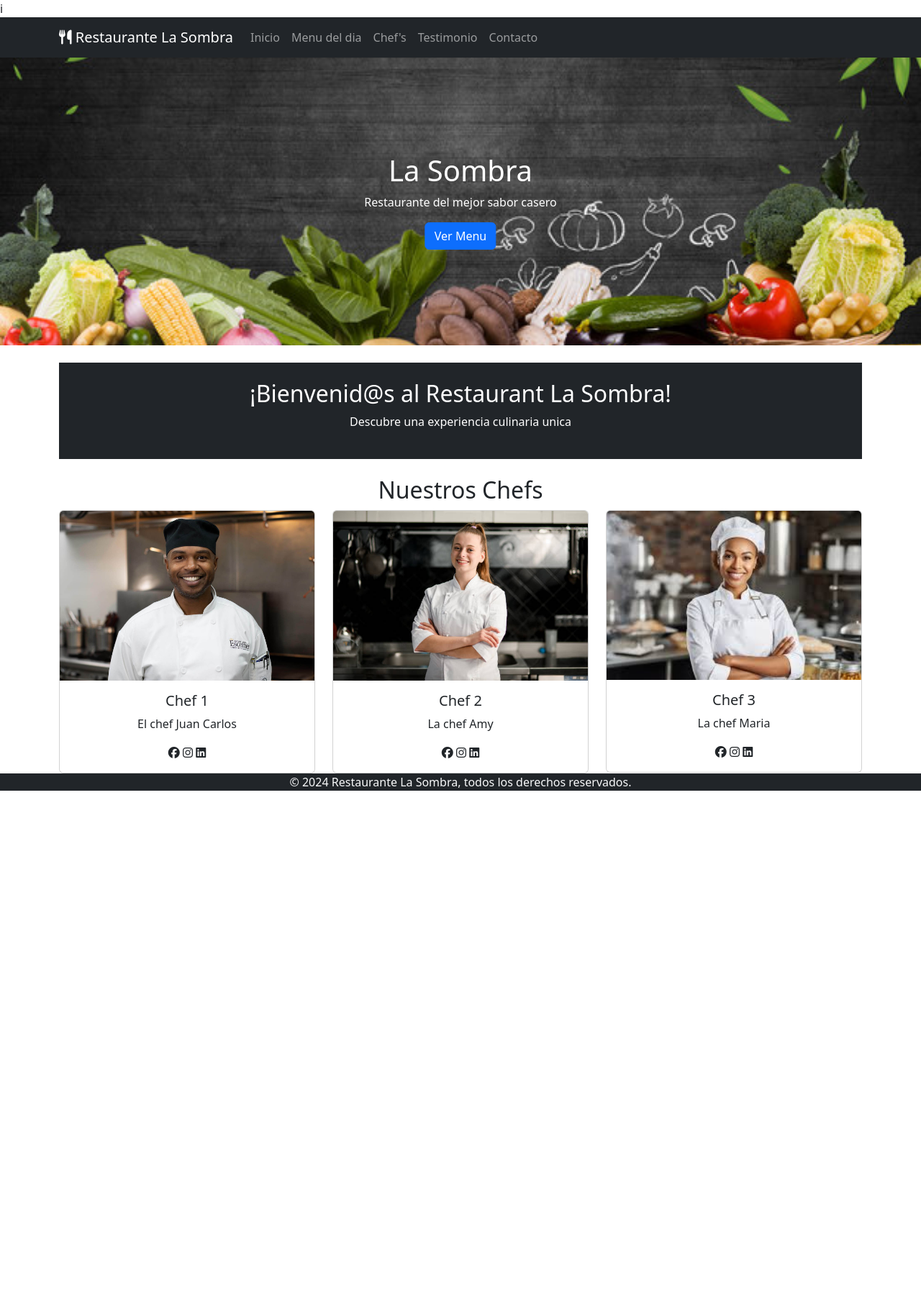
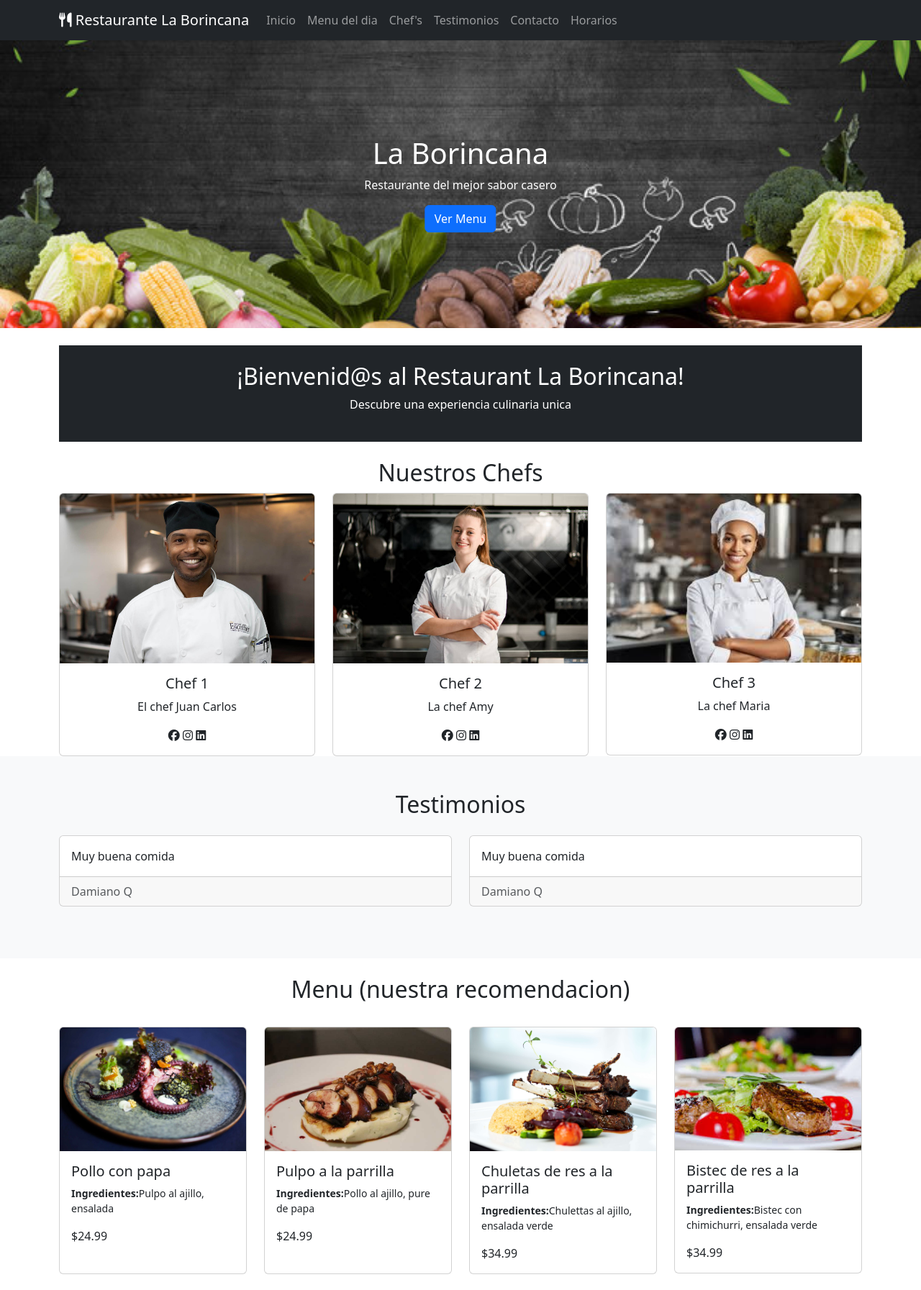
Before and after one commit to Swus1978/Restaurante, a PHP site: page / in a window 1280 px wide. Shown: the top 1793 px of the page at 72% size. Before the commit the page ends 1099 px from the top, so only its background shows below. Run offline with PHP 8.4, Linux system fonts and the light colour scheme.

Commit message:
updatting my files

```diff
--- a/index.php
+++ b/index.php
@@ -1,7 +1,7 @@
-i<!doctype html>
+<!doctype html>
 <html lang="en">
     <head>
-        <title>Title</title>
+        <title>Restaurante La Borincana</title>
         <!-- Required meta tags -->
         <meta charset="utf-8" />
         <meta
@@ -21,7 +21,7 @@ i<!doctype html>
     <body>
         <nav class="navbar navbar-expand-lg navbar-dark bg-dark">
         <div class="container">
-        <a class="navbar-brand" href="#"><i class="fas fa-utensils"></i> Restaurante La Sombra</a>
+        <a class="navbar-brand" href="#"><i class="fas fa-utensils"></i> Restaurante La Borincana</a>
         <button class="navbar-toggler" type="button" data-bs-toggle="collapse" data-bs-target="#navbarNav"
     aria-controls="navbarNav" aria-expanded="false" aria-label="Toggle navigation">
         <span class="navbar-toggler-icon"></span>
@@ -38,19 +38,22 @@ i<!doctype html>
                         <a class="nav-link" href="#chef">Chef's</a>
                     </li>
                     <li class="nav-item">
-                        <a class="nav-link" href="#testimonio">Testimonio</a>
+                        <a class="nav-link" href="#testimonios">Testimonios</a>
                     </li>
                     <li class="nav-item">
                         <a class="nav-link" href="#contacto">Contacto</a>
+                    </li>
+                    <li class="nav-item">
+                        <a class="nav-link" href="#horarios">Horarios</a>
                     </li>
             </ul>
         </div>
         </div>
         </nav>
-        <section id="banner" class="container-fluid p-0">
+        <section id="inicio" class="container-fluid p-0">
             <div class="banner-img" style="position:relative; background:url('images/pngtree-summer-atmosphere-restaurant-supermarket-vegetable-psd-layered-promotion-background-image_159939.jpg') center/cover no-repeat; height:400px;">
                 <div class="banner-text" style="position:absolute; top:50%; left:50%; transform: translate(-50%, -50%); text-align:center; color: #fff;">
-                    <h1>La Sombra</h1>
+                    <h1>La Borincana</h1>
                     <p>Restaurante del mejor sabor casero</p>
                     <a href="#menu" class="btn btn-primary">Ver Menu</a>
                 </div>
@@ -59,12 +62,12 @@ i<!doctype html>
         <section id="id" class="container mt-4 text-center">
         <div class="jumbotron bg-dark text-white">
             <br/>
-                <h2>¡Bienvenid@s al Restaurant La Sombra!</h2>
+                <h2>¡Bienvenid@s al Restaurant La Borincana!</h2>
                 <p>Descubre una experiencia culinaria unica</p>
             <br/>
         </div>
 </section>
-<section id="chefs" class="container mt-4 text-center">
+<section id="chef" class="container mt-4 text-center">
     <h2>Nuestros Chefs</h2>
     <div class="row">
         <div class="col-md-4">
@@ -112,8 +115,123 @@ i<!doctype html>
 
     </div>
 </section>
-    <footer class="bg-dark text-light text-center">
-        <p>&copy; 2024 Restaurante La Sombra, todos los derechos reservados.</p>
+<section id="testimonios" class="bg-light py-5">
+    <div class="container">
+        <h2 class="text-center mb-4">Testimonios</h2>
+        <div class="row">
+            <div class="col-md-6 d-flex">
+                <div class="card mb-4 w-100">
+                    <div class="card-body">
+                        <p class="card-text">Muy buena comida</p>
+                    </div>
+                    <div class="card-footer text-muted">
+                            Damiano Q
+                    </div>
+                </div>
+            </div>
+            <div class="col-md-6 d-flex">
+                <div class="card mb-4 w-100">
+                    <div class="card-body">
+                        <p class="card-text">Muy buena comida</p>
+                    </div>
+                    <div class="card-footer text-muted">
+                            Damiano Q
+                    </div>
+                </div>
+            </div>
+        </div>
+
+    </div>
+
+</section>
+<section id="menu" class="container mt-4">
+    <h2 class="text-center">Menu (nuestra recomendacion)</h2>
+    <br/>
+    <div class="row row-cols-1 row-cols-md-4 g-4">
+        <div class="col d-flex">
+            <div class="card">
+                <img src="images/menu/Berries-and-Spice-How-to-plate-dishes-worthy-of-a-fine-dining-restaurant-the-complete-guide-23-scaled.jpg" class="card-img-top" alt="Pulpo"/>
+                <div class="card-body">
+                    <h5 class="card-title">Pollo con papa</h5>
+                    <p class="card-text small"><strong>Ingredientes:</strong>Pulpo al ajillo, ensalada</p>
+                    <p class="card-text">$24.99 </p>
+                </div>
+            </div>
+        </div>
+        <div class="col d-flex">
+            <div class="card">
+                <img src="images/menu/chicken.jpg" class="card-img-top" alt="Pollo"/>
+                <div class="card-body">
+                    <h5 class="card-title">Pulpo a la parrilla</h5>
+                    <p class="card-text small"><strong>Ingredientes:</strong>Pollo al ajillo, pure de papa </p>
+                    <p class="card-text">$24.99 </p>
+                </div>
+            </div>
+        </div>
+        <div class="col">
+            <div class="card d-flex">
+                <img src="images/menu/fine-dining-entree-grilled-lamb-50866644.jpg" class="card-img-top" alt="Chuleta"/>
+                <div class="card-body">
+                    <h5 class="card-title">Chuletas de res a la parrilla</h5>
+                    <p class="card-text small"><strong>Ingredientes:</strong>Chulettas  al ajillo, ensalada verde</p>
+                    <p class="card-text">$34.99 </p>
+                </div>
+            </div>
+        </div>
+        <div class="col">
+            <div class="card d-flex">
+                <img src="images/menu/bistec.jpeg" class="card-img-top" alt="Chuleta"/>
+                <div class="card-body">
+                    <h5 class="card-title">Bistec de res a la parrilla</h5>
+                    <p class="card-text small"><strong>Ingredientes:</strong>Bistec con chimichurri, ensalada verde</p>
+                    <p class="card-text">$34.99 </p>
+                </div>
+            </div>
+        </div>
+    </div>
+</section>
+<section id="contacto" class="container mt-4">
+    <h2>Contacto</h2>
+    <p>Estamos aqui para servirle,</p>
+
+    <form action="?" method="post">
+        <div class="mb-3">
+            <label for="name">Nombre:</label><br>
+            <input type="text" class="form-control" id="name" name="name" required><br>
+        </div>
+        <div class="mb-3">
+            <label for="email">Correo electrónico:</label><br>
+            <input type="email" class="form-control" id="email" name="email"><br>
+        </div>
+        <div class="mb-3">
+        <label for="message">Mensaje:</label><br>
+        <textarea id="message"  class="form-control" name="message" rows="6"></textarea><br>
+        </div>
+        <input class="btn btn-primary" type="submit" value="Enviar Mensaje"></input>
+    </form>
+</section>
+<br/><br/>
+<div id="horarios" class="text-center p-4">
+    <h3 class="mb-4">Horarios de atencion</h3>
+    <div>
+        <p><strong>Lunes a Viernes</strong></p>
+        <p><strong>11:00 a.m. - 10:00 p.m.</strong></p>
+    </div>
+    <div>
+        <p><strong>Sabado</strong></p>
+        <p><strong>12:00 a.m. - 5:00 p.m.</strong></p>
+    </div>
+    <div>
+        <p><strong>Domingo</strong></p>
+        <p><strong>07:00 a.m. - 2:00 p.m.</strong></p>
+    </div>
+
+</div>
+
+
+
+    <footer class="bg-dark text-light text-center py-3">
+        <p>&copy; 2024 Restaurante La Borincana, todos los derechos reservados.</p>
     </footer>
         <!-- Bootstrap JavaScript Libraries -->
         <script
```
Also changed, not shown: admin/index.php (added, +57 -0 lines), admin/login.php (added, +88 -0 lines), admin/header.php (added), images/menu/Berries-and-Spice-How-to-plate-dishes-worthy-of-a-fine-dining-restaurant-the-complete-guide-23-scaled.jpg (added), images/menu/bistec.jpeg (added), images/menu/chicken.jpg (added), images/menu/fine-dining-entree-grilled-lamb-50866644.jpg (added).
